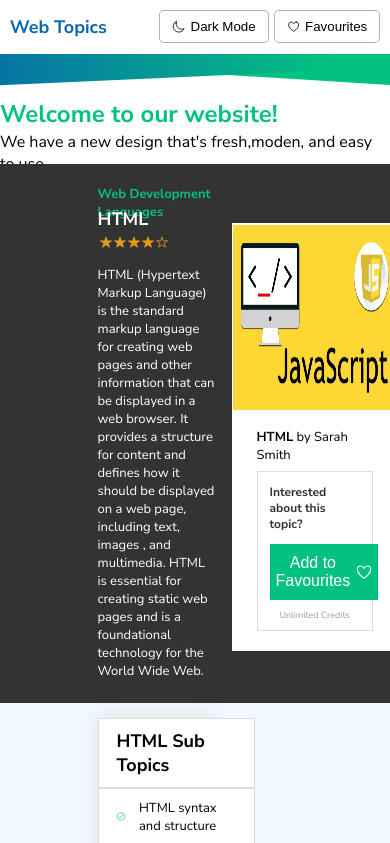
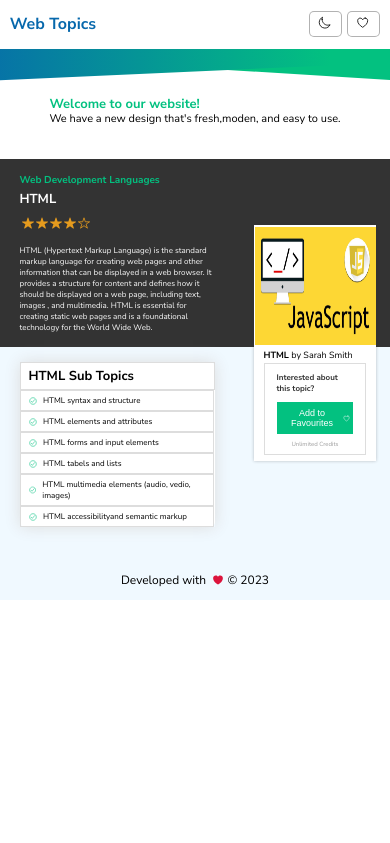
Before and after one commit to SD-1023/Ameed-Omar-Project1, a plain HTML site: page details.html in a window 390 px wide. Shown: the top 843 px of the page. Drawn offline with nearby package versions, Linux system fonts and the light colour scheme; files whose address does not match are found by name.

Commit message:
Responsive + dropdown

```diff
--- /dev/null
+++ b/common-responsive.css
@@ -0,0 +1,23 @@
+@media screen and (max-width: 650px) {
+  .web-topics {
+    font-size: 13px;
+    margin: 16px 0;
+  }
+  .web-topics-details {
+    font-size: 16px;
+  }
+  .btn-text {
+    display: none;
+  }
+  .btn-icon {
+    display: inline-block;
+  }
+  .btn-fav,
+  .btn-dark {
+    padding: 4px 8px;
+  }
+  .dark-mode-icon,
+  .fav-icon {
+    margin-right: 2px;
+  }
+}
--- /dev/null
+++ b/details-responsive.css
@@ -0,0 +1,333 @@
+@media screen and (max-width: 1150px) {
+  .info {
+    margin: 10px 0px;
+    margin-left: 15%;
+    width: 35%;
+  }
+  .course-details-type {
+    font-size: 12px;
+    height: 12px;
+  }
+  .course-details-title {
+    font-size: 17px;
+    height: 18px;
+  }
+  .course-details-description {
+    font-size: 12px;
+    margin-top: 15px;
+  }
+
+  /*Table*/
+  .sub-topics-table {
+    margin-left: 15%;
+    width: 40%;
+  }
+  table {
+    font-size: 12px;
+  }
+  td,
+  th {
+    padding: 8px 14px;
+  }
+  th {
+    font-size: 17px;
+  }
+  .checkmark-circle-outline {
+    margin-right: 10px;
+    transform: scale(1.1);
+  }
+
+  /******Card Container*******/
+  .card-details-container {
+    left: 65%;
+    top: 15%;
+  }
+  .card-details {
+    margin-top: 15px;
+  }
+
+  .card-img {
+    height: 20vh;
+    max-width: 100%;
+    object-fit: cover;
+  }
+
+  .card-auther-by {
+    margin: 15px 20px 2px 20px;
+    font-size: 12px;
+  }
+  .card-box {
+    margin: 6px 20px 15px 20px;
+  }
+  .card-box-q {
+    font-size: 11px;
+  }
+  .card-box-btn {
+    padding: 6px 2px 6px 8px;
+    font-size: 15px;
+  }
+  .fav-heart {
+    margin-left: 6px;
+    transform: scale(1);
+  }
+  .card-box-footer {
+    font-size: 9px;
+  }
+}
+
+@media screen and (max-width: 650px) {
+  .info {
+    margin: 6px 0px;
+    margin-left: 10%;
+    width: 40%;
+  }
+  .course-details-type {
+    font-size: 9px;
+    height: 9px;
+  }
+  .course-details-title {
+    font-size: 14px;
+    height: 18px;
+  }
+  .course-details-description {
+    font-size: 9px;
+    margin-top: 10px;
+  }
+
+  /*Table*/
+  .sub-topics-table {
+    margin-left: 10%;
+    width: 40%;
+  }
+  table {
+    font-size: 9px;
+  }
+  td,
+  th {
+    padding: 6px 12px;
+  }
+  th {
+    font-size: 14px;
+  }
+  .checkmark-circle-outline {
+    margin-right: 6px;
+  }
+
+  /**Welcome Part**/
+  .welcoming-container {
+    margin-top: 5px;
+  }
+  .h2-welcoming {
+    font-size: 15px;
+  }
+  .p-welcoming {
+    font-size: 13px;
+  }
+  .h2-welcoming,
+  .p-welcoming {
+    height: 5px;
+  }
+  /**Card**/
+  .card-details {
+    margin-top: 10px;
+  }
+
+  .card-img {
+    height: 16vh;
+  }
+
+  .card-auther-by {
+    margin: 10px 15px 2px 15px;
+    font-size: 10px;
+  }
+  .card-box {
+    margin: 4px 15px 10px 15px;
+  }
+  .card-box-q {
+    font-size: 9px;
+  }
+  .card-box-btn {
+    font-size: 10px;
+  }
+  .fav-heart {
+    margin-left: 3px;
+    transform: scale(0.9);
+  }
+  .card-box-footer {
+    font-size: 7px;
+  }
+
+  /*****Footer*****/
+  .footer-content {
+    font-size: 12px;
+    margin-top: 30px;
+  }
+  .heart {
+    scale: 1;
+  }
+}
+
+@media screen and (max-width: 500px) {
+  .info {
+    margin: 6px 0px;
+    margin-left: 5%;
+    width: 50%;
+  }
+  .course-details-type {
+    font-size: 10px;
+    height: 8px;
+  }
+  .course-details-title {
+    font-size: 13px;
+    height: 17px;
+  }
+  .course-details-description {
+    font-size: 8px;
+    margin-top: 8px;
+  }
+
+  /*Table*/
+  .sub-topics-table {
+    margin-left: 5%;
+    width: 50%;
+  }
+  table {
+    font-size: 8px;
+  }
+  td,
+  th {
+    padding: 4px 8px;
+  }
+  th {
+    font-size: 13px;
+  }
+  .checkmark-circle-outline {
+    margin-right: 4;
+  }
+  /**Welcome Part**/
+  .welcoming-container {
+    margin-top: 5px;
+  }
+  .h2-welcoming {
+    font-size: 13px;
+  }
+  .p-welcoming {
+    font-size: 11px;
+  }
+  .h2-welcoming,
+  .p-welcoming {
+    height: 5px;
+  }
+  /**Card**/
+
+  .card-details {
+    margin-top: 9px;
+  }
+
+  .card-img {
+    height: 14vh;
+  }
+
+  .card-auther-by {
+    margin: 6px 10px 2px 10px;
+    font-size: 9px;
+  }
+  .card-box {
+    margin: 2px 10px 6px 10px;
+  }
+  .card-box-q {
+    font-size: 8px;
+  }
+  .card-box-btn {
+    font-size: 9px;
+  }
+  .fav-heart {
+    transform: scale(0.8);
+  }
+  .card-box-footer {
+    font-size: 6px;
+  }
+}
+
+@media screen and (max-width: 375px) {
+  .info {
+    margin: 6px 0px;
+    margin-left: 3%;
+    width: 55%;
+  }
+  .course-details-type {
+    font-size: 9px;
+    height: 8px;
+  }
+  .course-details-title {
+    font-size: 12px;
+    height: 17px;
+  }
+  .course-details-description {
+    font-size: 7px;
+    margin-top: 7px;
+  }
+
+  /*Table*/
+  .sub-topics-table {
+    margin-left: 3%;
+    width: 55%;
+  }
+  table {
+    font-size: 7px;
+  }
+  td,
+  th {
+    padding: 4px 8px;
+  }
+  th {
+    font-size: 12px;
+  }
+  .checkmark-circle-outline {
+    margin-right: 4;
+  }
+
+  /**Welcome Part**/
+  .welcoming-container {
+    margin-top: 4px;
+  }
+  .h2-welcoming {
+    font-size: 10px;
+  }
+  .p-welcoming {
+    font-size: 9px;
+  }
+  .h2-welcoming,
+  .p-welcoming {
+    height: 4px;
+  }
+  /**Card**/
+  .card-details {
+    margin-top: 8px;
+  }
+
+  .card-img {
+    height: 12vh;
+  }
+
+  .card-auther-by {
+    margin: 3px 5px 2px 5px;
+    font-size: 8px;
+  }
+  .card-box {
+    margin: 2px 5px 3px 5px;
+  }
+  .card-box-q {
+    font-size: 7px;
+  }
+  .card-box-btn {
+    font-size: 8px;
+  }
+  .fav-heart {
+    margin-left: 2px;
+    transform: scale(0.8);
+  }
+  .card-box-footer {
+    font-size: 5px;
+  }
+}
--- a/details-style.css
+++ b/details-style.css
@@ -15,12 +15,15 @@ body {
 .details-container {
   background-color: var(--bg_body);
 }
+/**Parent div**/
+.content-container {
+  position: relative;
+}
+/******Card Container*******/
 .card-details-container {
-  display: flex;
-  justify-content: center;
   position: absolute;
-  left: 57%;
-  top: 24%;
+  left: 58%;
+  top: 10%;
 }
 .card-details {
   width: 90%;
@@ -64,8 +67,8 @@ body {
   border: 0px;
   display: flex;
   align-items: center;
-  padding: 10px 6px;
-  font-size: 16px;
+  padding: 8px 4px 8px 12px;
+  font-size: 15px;
 }
 .fav-heart {
   display: flex;
@@ -77,7 +80,7 @@ body {
   color: #9b9b9b;
   text-align: center;
 }
-
+/*******Course Information**********/
 .info-container {
   background-color: var(--body-text);
   display: flex;
@@ -85,12 +88,12 @@ body {
 .info {
   width: 30%;
   margin: 10px 0px;
-  margin-left: 25%;
+  margin-left: 22%;
 }
 .sub-topics-table {
   width: 30%;
   margin: 15px 0px;
-  margin-left: 25%;
+  margin-left: 22%;
   box-shadow: 0px 0px 15px var(--lines-color);
 }
 
@@ -114,10 +117,12 @@ body {
   font-size: 13px;
   margin-top: 10px;
 }
+
+/*******Table of HTML Sub Topics*******/
+
 .sub-topics-container {
   display: flex;
 }
-
 table {
   border-collapse: collapse;
   width: 100%;
@@ -147,6 +152,7 @@ td {
   margin-right: 14px;
   transform: scale(1.3);
 }
+/*****Footer*****/
 .footer-container {
   display: flex;
   justify-content: center;
--- a/details.html
+++ b/details.html
@@ -8,6 +8,8 @@
     <meta name="viewport" content="width=device-width, initial-scale=1.0" />
     <link rel="stylesheet" href="./style.css" />
     <link rel="stylesheet" href="./details-style.css" />
+    <link rel="stylesheet" href="./details-responsive.css" />
+    <link rel="stylesheet" href="./common-responsive.css" />
     <link rel="preconnect" href="https://fonts.googleapis.com" />
     <link rel="preconnect" href="https://fonts.gstatic.com" crossorigin />
     <link
@@ -43,16 +45,22 @@
       <header>
         <div class="top-flex-container">
           <div class="container-bar">
+            <a href="index.html">
               <h2 class="web-topics-details">Web Topics</h2>
+            </a>
             <div class="bar-btns">
               <button class="btn-dark">
+                <span class="btn-icon">
                   <ion-icon class="dark-mode-icon" name="moon-outline">
                   </ion-icon>
-                Dark Mode
+                </span>
+                <span class="btn-text"> Dark Mode </span>
               </button>
               <button class="btn-fav">
+                <span class="btn-icon">
                   <ion-icon class="fav-icon" name="heart-outline"></ion-icon>
-                Favourites
+                </span>
+                <span class="btn-text"> Favourites </span>
               </button>
             </div>
           </div>
@@ -71,6 +79,7 @@
           </div>
         </div>
         <div class="details-container">
+          <div class="content-container">
             <div class="info-container">
               <div class="info">
                 <h2 class="course-details-type">Web Development Languages</h2>
@@ -90,13 +99,13 @@
                 <!-- Dynamic--->
 
                 <p class="course-details-description">
-                HTML (Hypertext Markup Language) is the standard markup language
-                for creating web pages and other information that can be
-                displayed in a web browser. It provides a structure for content
-                and defines how it should be displayed on a web page, including
-                text, images , and multimedia. HTML is essential for creating
-                static web pages and is a foundational technology for the World
-                Wide Web.
+                  HTML (Hypertext Markup Language) is the standard markup
+                  language for creating web pages and other information that can
+                  be displayed in a web browser. It provides a structure for
+                  content and defines how it should be displayed on a web page,
+                  including text, images , and multimedia. HTML is essential for
+                  creating static web pages and is a foundational technology for
+                  the World Wide Web.
                 </p>
               </div>
             </div>
@@ -192,6 +201,7 @@
               </div>
             </div>
           </div>
+        </div>
       </main>
       <footer>
         <div class="footer-container">
--- a/style.css
+++ b/style.css
@@ -6,11 +6,30 @@
   --lines-color: #dddddd;
   --body-text: #333333;
   --heart-color: #dc143c;
+
+  /**Dark mode */
+
+  /* --brand-prdimary: #0768ac;
+  --brand-secondary: #03c180;
+  --bg_default: #1a1a1a;
+  --bg_body: #282828;
+  --lines-color: #000000;
+  --body-text: #ededed;
+  --heart-color: #dc143c; */
 }
+
 body {
   font-family: "Nunito Sans", sans-serif;
   margin: 0;
   box-sizing: border-box;
+}
+body.dark-mode {
+  background-color: #282828;
+}
+
+#additionalElements {
+  background-color: #282828;
+  color: #ededed;
 }
 .top-flex-container {
   display: flex;
@@ -209,14 +228,10 @@ body {
   justify-content: center;
 }
 .cards-container {
-  /* display: flex; */
-  /* flex-direction: row;
-  flex-wrap: wrap; */
   width: 95%;
-  /* justify-content: space-between; */
   display: grid;
   grid-template-columns: repeat(auto-fill, minmax(15rem, 17rem));
-  justify-content: space-between;
+  justify-content: space-around;
   gap: 8px;
 }
 a {
```
Also changed, not shown: index.html (+31 -4 lines). Lines whose indentation alone changed are shown as unchanged.
